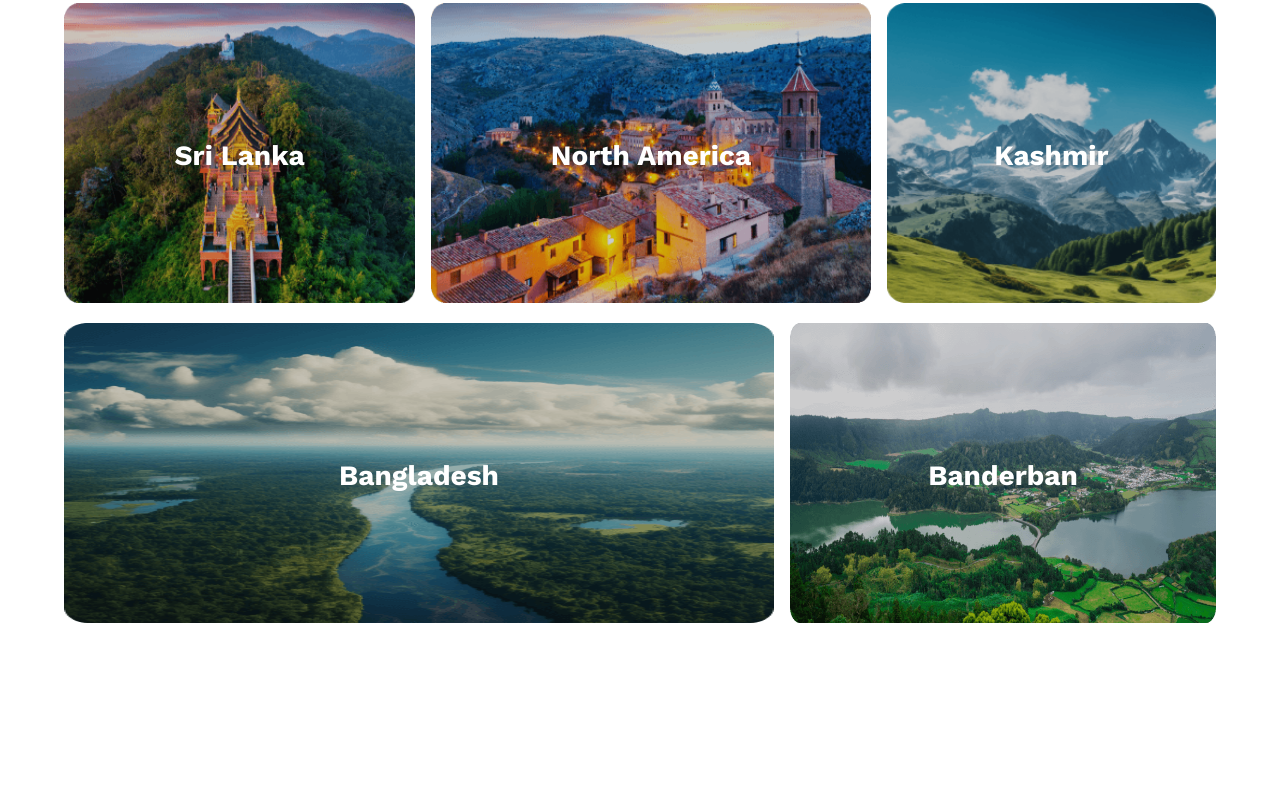
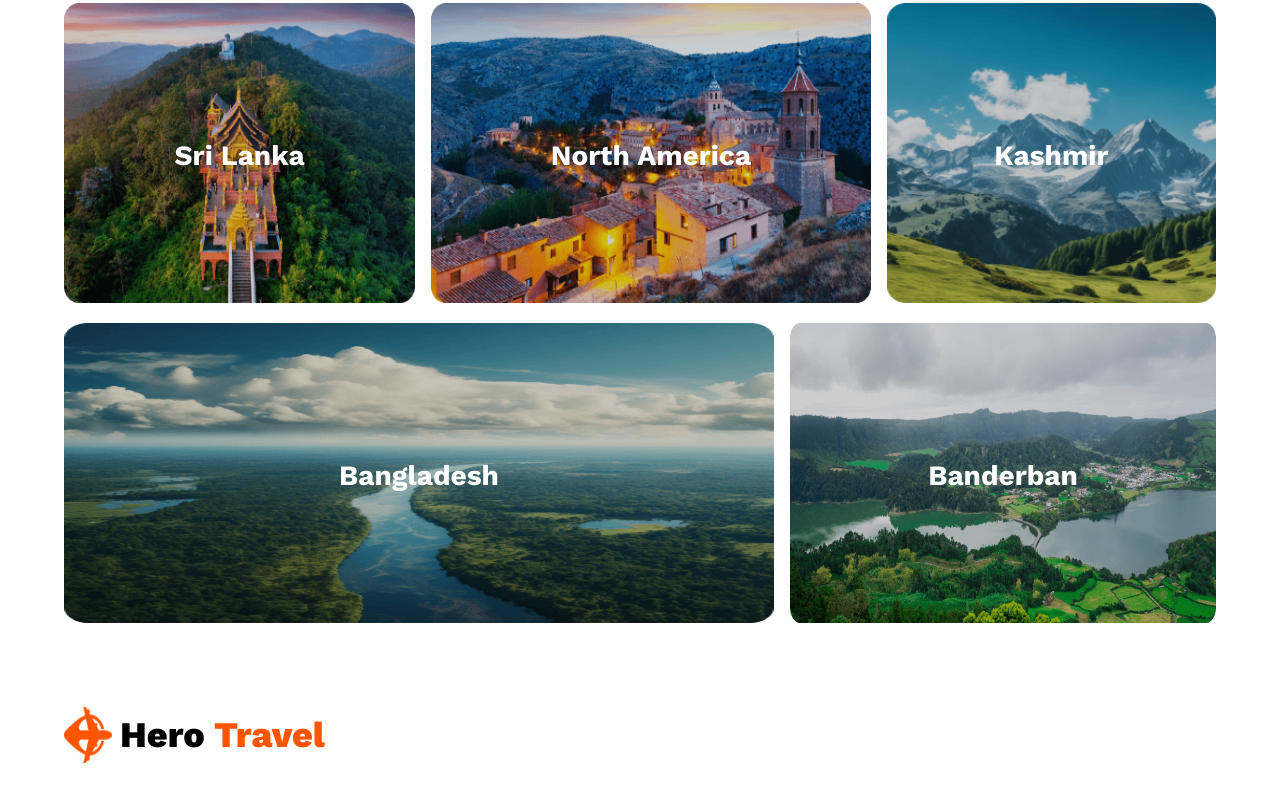
Before and after one commit to mohsyn007/Travels, a plain HTML site: page index.html in a window 1280 px wide. Shown: the part 1904-2705 px from the top of the page. Before the commit the page ends 2611 px from the top, so only its background shows below. Drawn offline with nearby package versions, Linux system fonts and the light colour scheme.

Commit message:
footer working

```diff
--- a/index.html
+++ b/index.html
@@ -127,5 +127,16 @@
         </div>
       </div>
     </section>
+    <!-- Footer Section -->
+     <footer class="footer-section">
+        <div class="container">
+           <div class="logo">
+        <img src="Images/Group 40071 (2).png" alt="" />
+        <h3>Hero <span class="span">Travel</span></h3>
+      </div>
+
+        </div>
+
+     </footer>
   </body>
 </html>
```
